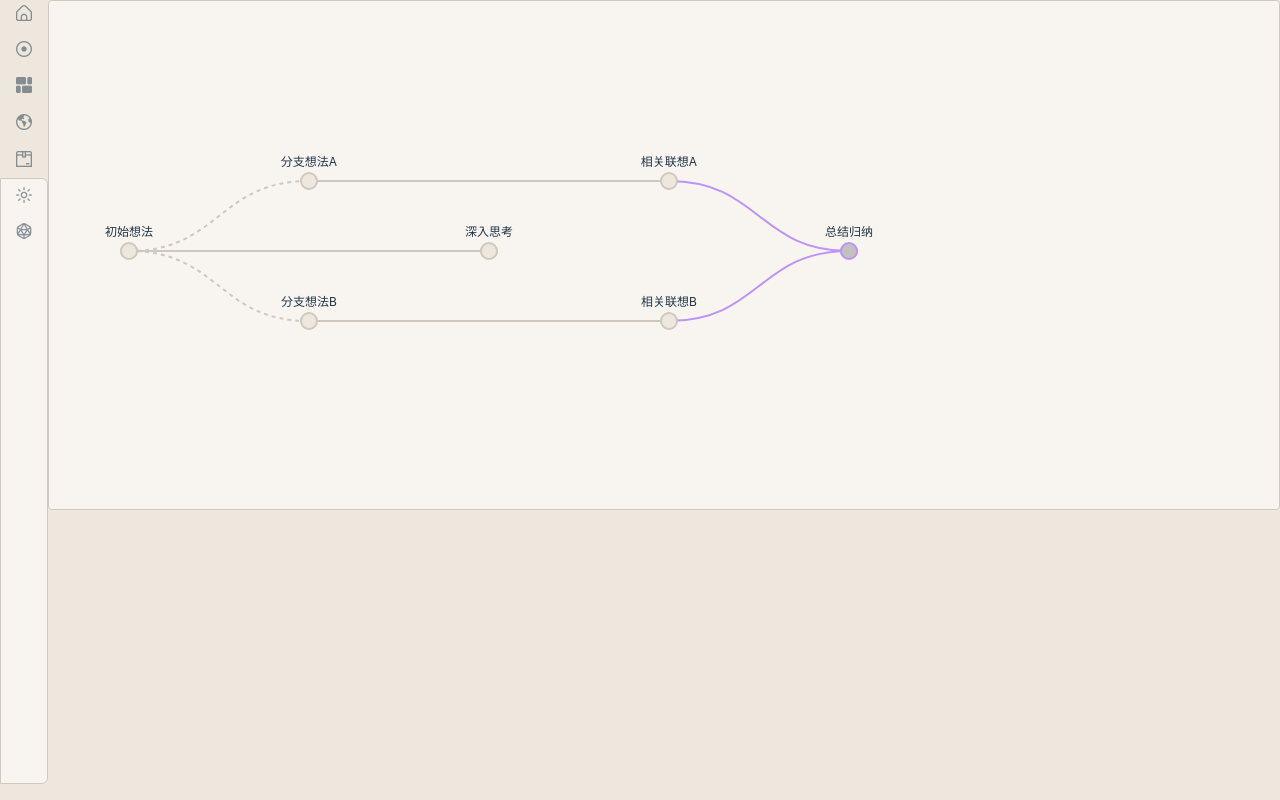
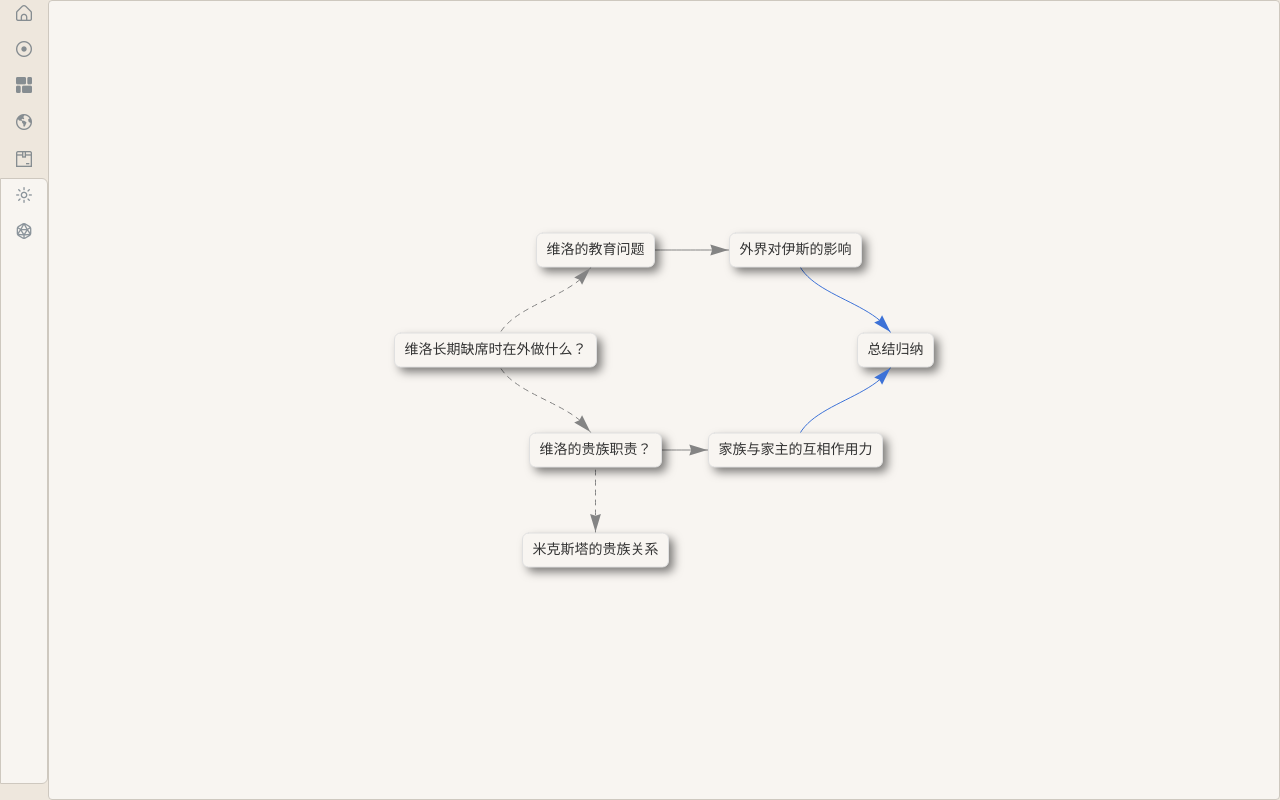
Before and after one commit to neko-kyuu/the-tale-of-Ofoces, a Vue app: page /test in a window 1280 px wide. Built offline with nearby package versions, Linux system fonts and the light colour scheme.

Commit message:
source control graph rendering change svg to vis-network

```diff
--- a/src/components/SourceControlGraph.vue
+++ b/src/components/SourceControlGraph.vue
@@ -1,88 +1,30 @@
 <template>
-  <div class="graph-container">
-    <svg :width="width" :height="height">
-      <!-- 连接线 -->
-      <path
-        v-for="conn in connections"
-        :key="`conn-${conn.from}-${conn.to}`"
-        :d="getPathD(conn)"
-        :class="['connection', conn.type]"
-      />
-
-      <!-- 节点 -->
-      <GraphNode
-        v-for="node in flattenedNodes"
-        :key="node.id"
-        :node="node"
-        :x="getX(node.timestamp)"
-        :y="getY(node.level)"
-        :style="nodeStyle"
-        :width="nodeWidth"
-        :height="nodeHeight"
-        :radius="nodeRadius"
-        @click="handleNodeClick(node)"
-        class="node-group"
-      />
-    </svg>
+  <div class="network-container" ref="container">
+    <div id="network"></div>
   </div>
 </template>
 
 <script setup lang="ts">
-import { computed } from 'vue'
-import type { Connection, GraphData, Node } from '@/types/graph'
-import GraphNode from '@/components/GraphNode.vue'
-import type { NodeStyle } from '@/components/GraphNode.vue'
+import { ref, onMounted, watch } from 'vue'
+import { Network, DataSet } from 'vis-network/standalone'
+import type { Node, Edge, Options } from 'vis-network'
+import { GraphData } from '@/types/graph';
 
 const props = defineProps<{
   data: GraphData
-  width?: number
-  height?: number
-  nodeStyle?: NodeStyle
-  nodeWidth?: number
-  nodeHeight?: number
-  nodeRadius?: number
-  xScale?: number
-  yScale?: number
 }>()
 
 const emit = defineEmits<{
   'node-click': [node: Node]
 }>()
 
-// 提供默认值
-const width = computed(() => props.width ?? 800)
-const height = computed(() => props.height ?? 400)
-const nodeRadius = computed(() => props.nodeRadius ?? 6)
-const xScale = computed(() => props.xScale ?? 150)
-const yScale = computed(() => {
-  if (props.nodeStyle === 'rectangle') {
-    return props.yScale ?? 100 // 矩形模式下增加垂直间距
-  }
-  return props.yScale ?? 60 // 圆形模式保持原间距
-})
+const container = ref<HTMLElement>()
+let network: Network
 
-// 根据节点样式计算水平偏移
-const xOffset = computed(() => {
-  if (props.nodeStyle === 'rectangle') {
-    return (props.nodeWidth ?? 120) / 2 + 20 // 矩形宽度的一半加上边距
-  }
-  return 80 // 圆形节点
-})
-
-const yOffset = computed(() => height.value / 2)
-
-// 计算所有节点的扁平数组
-const flattenedNodes = computed(() => {
-  return props.data.branches.flatMap(branch =>
-    branch.nodes.map(node => ({
-      ...node,
-      level: branch.level
-    }))
-  )
-})
-
-// 获取节点的连接线
-const connections = computed(() => props.data.connections)
+const xScale = ref(100) // 横向缩放比例
+const yScale = ref(100) // 纵向缩放比例
+const xOffset = ref(50) // 横向偏移量
+const yOffset = ref(50) // 纵向偏移量
 
 // 计算节点横坐标
 const getX = (timestamp: number) => xOffset.value + timestamp * xScale.value
@@ -90,59 +32,171 @@ const getX = (timestamp: number) => xOffset.value + timestamp * xScale.value
 // 计算节点纵坐标
 const getY = (level: number) => yOffset.value + level * yScale.value
 
-// 生成连接线路径
-const getPathD = (conn: Connection) => {
-  const fromNode = flattenedNodes.value.find(n => n.id === conn.from)
-  const toNode = flattenedNodes.value.find(n => n.id === conn.to)
-
-  if (!fromNode || !toNode) return ''
-
-  const x1 = getX(fromNode.timestamp)
-  const y1 = getY(fromNode.level)
-  const x2 = getX(toNode.timestamp)
-  const y2 = getY(toNode.level)
-
-  const controlX = (x1 + x2) / 2
-  return `M ${x1} ${y1} C ${controlX} ${y1}, ${controlX} ${y2}, ${x2} ${y2}`
+// 将节点数据转换为vis-network格式
+const getVisNodes = () => {
+  return new DataSet(
+    props.data.branches.flatMap(branch =>
+      branch.nodes.map(node => ({
+        id: node.id,
+        shape: 'box',
+        label: node.title,
+        level: branch.level,
+        x: getX(node.timestamp),
+        y: getY(branch.level),
+        fixed: true,
+        margin: 10,
+        shadow: true,
+        color: {
+          background: getComputedColor('--color-background-soft'),
+          border: '#e0e0e0'
+        }
+      }))
+    )
+  )
 }
 
-// 节点点击处理函数
-const handleNodeClick = (node: Node) => {
-  emit('node-click', node)
+// 将连接转换为vis-network边
+const getVisEdges = () => {
+  return new DataSet(
+    props.data.connections.map(conn => ({
+      from: conn.from,
+      to: conn.to,
+      arrows: 'to',
+      // 使用对象形式设置颜色
+      color: {
+        color: conn.type === 'merge' ? '#3D72D7' : '#848484',
+        inherit: false
+      },
+      dashes: conn.type === 'branch'
+    }))
+  )
 }
+
+// 网络配置选项
+const options: Options = {
+  nodes: {
+    font: {
+      size: 14
+    },
+    borderWidth: 1,
+    borderWidthSelected: 2,
+    chosen: {
+      node: (values, id, selected, hovering) => {
+        if (selected) {
+          values.borderColor = getComputedColor('--color-background-highlight');
+          values.borderWidth = 2
+        }
+      },
+      label: false
+    },
+    fixed: true,
+    scaling: {
+      min: 1,
+      max: 1.1,
+      label: {
+        enabled: false
+      }
+    },
+    hover: {
+      cursor: 'pointer'
+    }
+  },
+  edges: {
+    smooth: {
+      type: 'cubicBezier'
+    },
+    width: 1
+  },
+  physics: {
+    enabled: false
+  },
+  interaction: {
+    dragNodes: false,
+    hover: true // 启用hover交互
+  }
+}
+
+const getComputedColor = (varName: string) => {
+  return getComputedStyle(document.documentElement)
+    .getPropertyValue(varName).trim()
+}
+
+onMounted(() => {
+  if (!container.value) return
+
+  const nodes = getVisNodes()
+  const edges = getVisEdges()
+
+  network = new Network(
+    container.value,
+    { nodes, edges },
+    options
+  )
+
+  // 处理节点点击
+  network.on('click', (params) => {
+    if (params.nodes.length) {
+      const nodeId = params.nodes[0]
+      const node = props.data.branches
+        .flatMap(b => b.nodes)
+        .find(n => n.id === nodeId)
+      if (node) {
+        emit('node-click', node)
+      }
+    }
+  })
+})
+
+// 数据变化时更新视图
+watch(() => props.data, () => {
+  if (network) {
+    network.setData({
+      nodes: getVisNodes(),
+      edges: getVisEdges()
+    })
+  }
+})
 </script>
 
 <style scoped>
-.graph-container {
-  overflow: auto;
+.network-container {
+  width: 100%;
+  height: 100%;
+  min-height: 400px;
+  background: var(--color-background-soft);
   border: 1px solid var(--color-border);
   border-radius: 4px;
-  background-color: var(--color-background-soft);
 }
 
-.connection {
-  fill: none;
-  stroke: var(--color-border);
-  stroke-width: 2;
+#network {
+  width: 100%;
+  height: 100%;
+}
+/* 自定义节点样式 */
+:deep(.custom-node) {
+  padding: 12px;
+  min-width: 150px;
+  background: var(--color-background);
+  border-radius: 6px;
+  box-shadow: 0 2px 4px rgba(0, 0, 0, 0.1);
 }
 
-.connection.commit {
-  stroke: var(--color-border);
+:deep(.node-title) {
+  font-weight: 600;
+  font-size: 14px;
+  margin-bottom: 8px;
+  color: var(--color-text);
 }
 
-.connection.branch {
-  stroke-dasharray: 4;
+:deep(.node-content) {
+  font-size: 12px;
+  color: var(--color-text-light);
+  line-height: 1.4;
 }
 
-.connection.merge {
-  stroke: var(--color-background-highlight);
-}
-
-.node-group {
-  cursor: pointer;
-}
-
-.node-group:hover .node {
-  stroke-width: 3;
+/* 确保节点内容可以换行 */
+:deep(.vis-network .vis-node) {
+  white-space: normal;
+  word-wrap: break-word;
 }
 </style>
--- a/src/views/TestView.vue
+++ b/src/views/TestView.vue
@@ -2,11 +2,6 @@
     <SourceControlGraph
       :data="graphData"
       @node-click="handleNodeClick"
-      :width="1000"
-      :height="500"
-      :node-radius="8"
-      :x-scale="180"
-      :y-scale="70"
     />
   </template>
 <script setup lang="ts">
@@ -23,30 +18,35 @@ const graphData = {
     {
       level: -1,
       nodes: [
-        { id: '3', title: '分支想法A', timestamp: 1, parentId: '1', nodeType: 'thought' },
-        { id: '4', title: '相关联想A', timestamp: 3, nodeType: 'thought' },
+        { id: '3', title: '维洛的教育问题', timestamp: 1, parentId: '1', nodeType: 'thought', displayType: 'chat', path: '/static/md/维洛的教育问题.md' },
+        { id: '4', title: '外界对伊斯的影响', timestamp: 3, nodeType: 'thought' },
       ]
     },
     {
       level: 0,
       nodes: [
-        { id: '1', title: '初始想法', timestamp: 0, nodeType: 'thought', displayType: 'chat', path: '/static/md/和gpt关于维爹的讨论.md' },
-        { id: '2', title: '深入思考', timestamp: 2, nodeType: 'thought' },
+        { id: '1', title: '维洛长期缺席时在外做什么？', content: '维洛长期缺席时在外做什么？', timestamp: 0, nodeType: 'thought', displayType: 'chat', path: '/static/md/维洛长期缺席时在外做什么？.md' },
         { id: '5', title: '总结归纳', timestamp: 4, nodeType: 'summary' },
       ]
     },
     {
       level: 1,
       nodes: [
-        { id: '6', title: '分支想法B', timestamp: 1, parentId: '1', nodeType: 'thought' },
-        { id: '7', title: '相关联想B', timestamp: 3, nodeType: 'thought' },
+        { id: '6', title: '维洛的贵族职责？', timestamp: 1, parentId: '1', nodeType: 'thought', displayType: 'chat', path: '/static/md/维洛的贵族职责？.md' },
+        { id: '7', title: '家族与家主的互相作用力', timestamp: 3, nodeType: 'thought', displayType: 'chat', path: '/static/md/家族与家主的互相作用力.md' },
+      ]
+    },
+    {
+      level: 2,
+      nodes: [
+        { id: '8', title: '米克斯塔的贵族关系', timestamp: 1, parentId: '6', nodeType: 'thought' },
       ]
     }
   ],
   connections: [
     { from: '1', to: '3', type: 'branch' },
     { from: '1', to: '6', type: 'branch' },
-    { from: '1', to: '2', type: 'commit' },
+    { from: '6', to: '8', type: 'branch' },
     { from: '3', to: '4', type: 'commit' },
     { from: '6', to: '7', type: 'commit' },
     { from: '4', to: '5', type: 'merge' },
```
